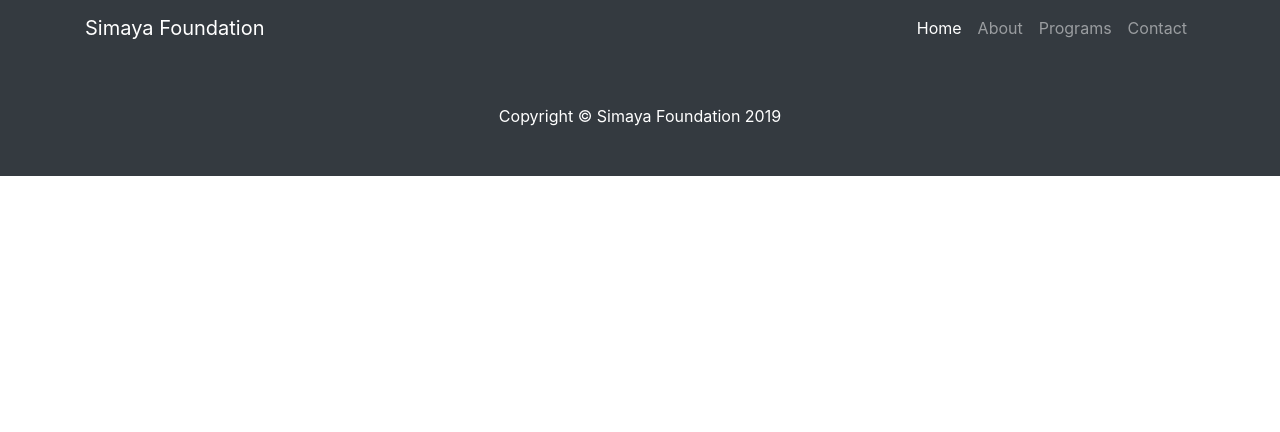
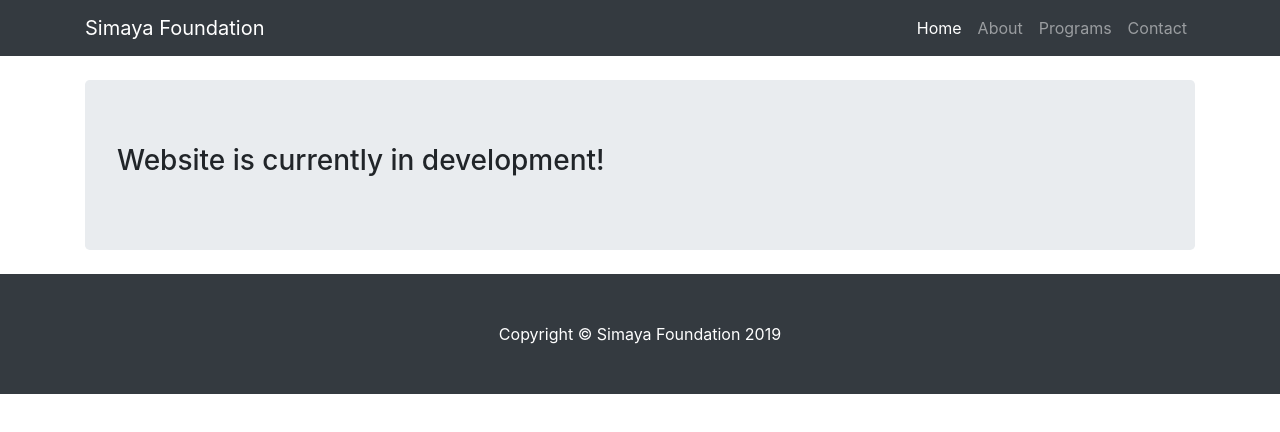
Before and after one commit to kbosland/SimayaWeb, a plain HTML site: page index.html in a window 1280 px wide. Drawn offline with Linux system fonts and the light colour scheme.

Commit message:
Added in development message

```diff
--- a/index.html
+++ b/index.html
@@ -48,6 +48,13 @@
       </div>
     </div>
   </nav>
+
+
+  <div class="container">
+    <header class="jumbotron my-4">
+      <h1 class="h3"> Website is currently in development! </h1>
+    </header>
+  </div>
 
     <!--
 
```
